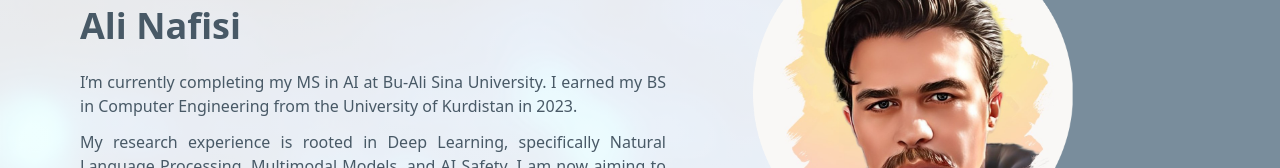
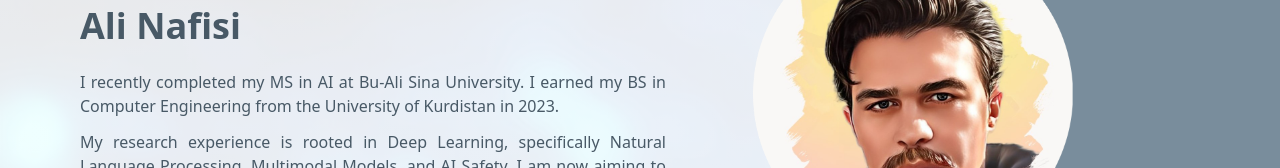
Before and after one commit to safinal/safinal.github.io, a Next.js app: page / in a window 1280 px wide. Shown: the part 226-394 px from the top of the page. Built offline with nearby package versions, Linux system fonts and the light colour scheme.

Commit message:
Update DetaiIntroduction.js

```diff
--- a/src/components/introduction/DetaiIntroduction.js
+++ b/src/components/introduction/DetaiIntroduction.js
@@ -15,7 +15,7 @@ const DetaiIntroduction = (props) => {
                 <p className="text-gray text-2xl xl:text-3xl 3xl:text-5xl font-medium mb-3 xl:mb-4 hidden md:block">Hello! I’m</p>
                 <h2 className="text-gray-dark text-3xl xl:text-4xl 3xl:text-6xl font-black hidden md:block">Ali Nafisi</h2>
                 <p className="text-gray-dark text-sm md:text-base 2xl:text-lg 3xl:text-xl text-justify mt-[10rem] md:mt-4 xl:mt-6 3xl:mt-10">
-                    I’m currently completing my MS in AI at Bu-Ali Sina University. I earned my BS in Computer Engineering from the University of Kurdistan in 2023.
+                    I recently completed my MS in AI at Bu-Ali Sina University. I earned my BS in Computer Engineering from the University of Kurdistan in 2023.
                 </p>
                 <p className=" text-gray-dark text-sm md:text-base 2xl:text-lg 3xl:text-xl text-justify mt-2 xl:mt-3 3xl:mt-5">
                     My research experience is rooted in Deep Learning, specifically Natural Language Processing, Multimodal Models, and AI Safety. I am now aiming to expand my research scope to explore Neuro-Symbolic AI and Reinforcement Learning.
```
